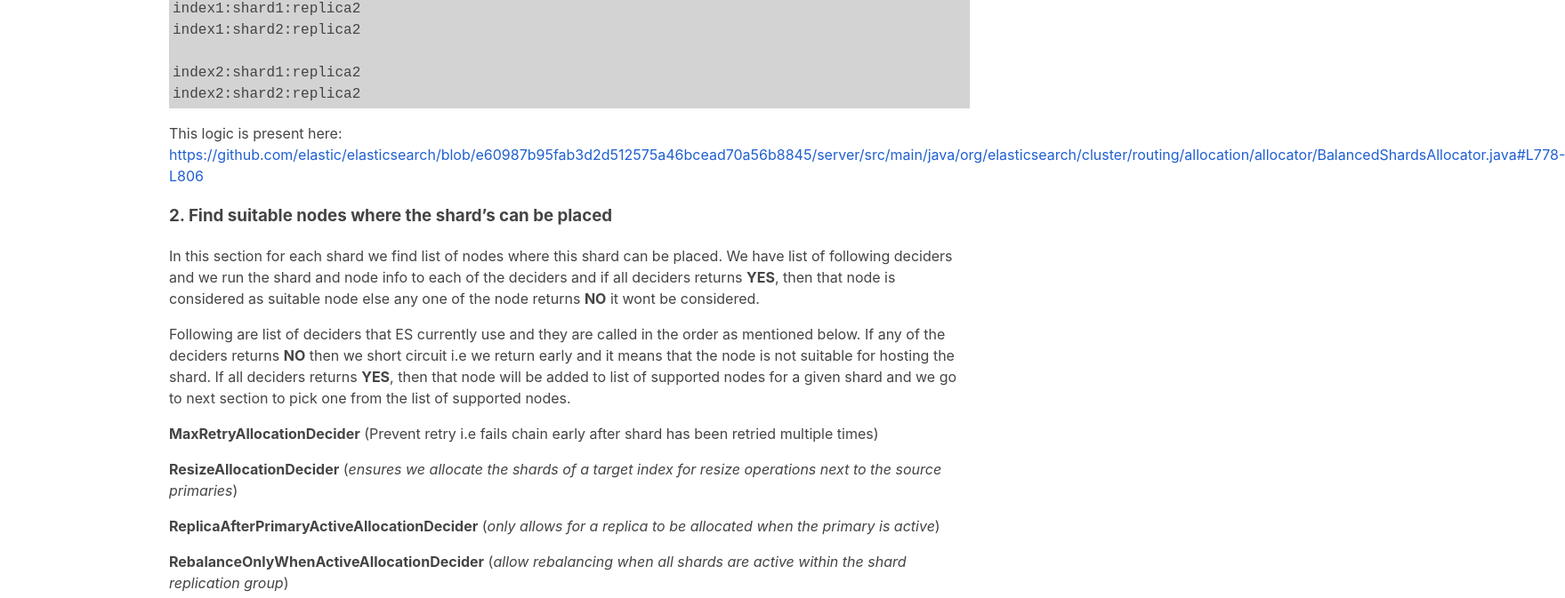
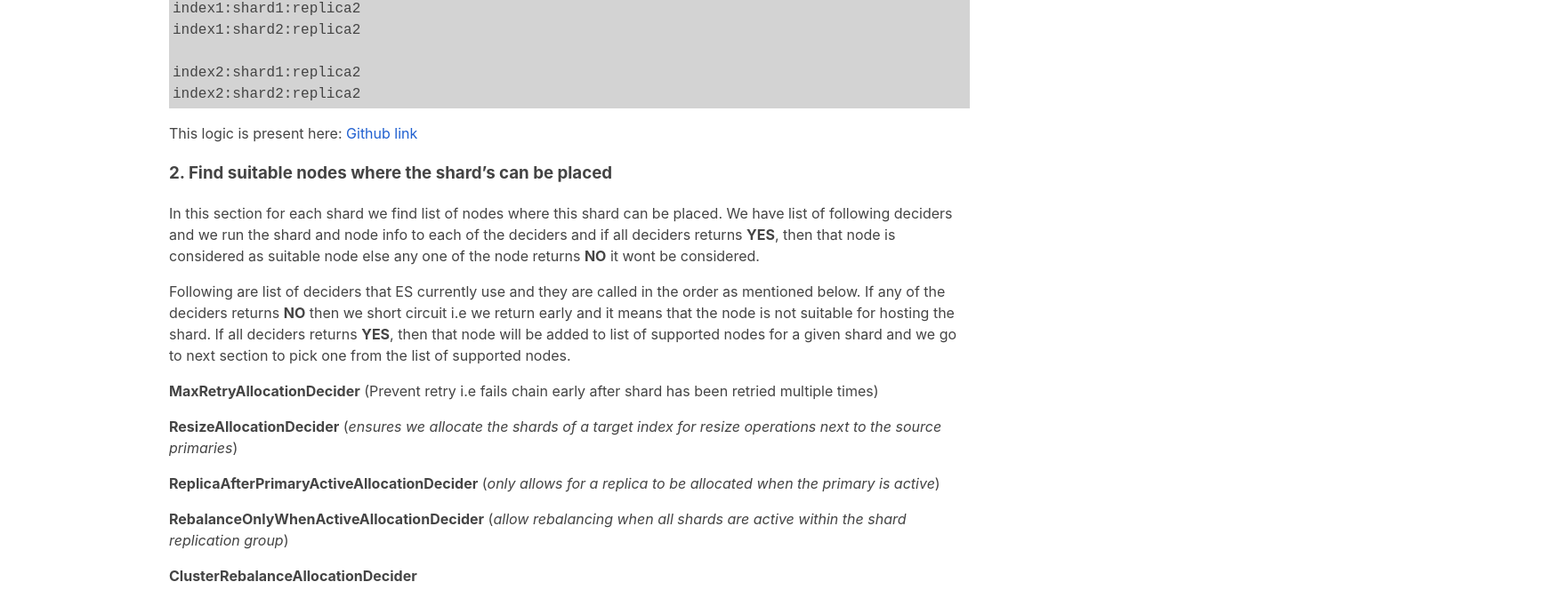
Before and after one commit to vengad-tech/vengadanathan.github.io, a plain HTML site: page post/elasticsearch_allocation_explained/index.html in a window 1280 px wide. Shown: the part 2212-2885 px from the top of the page at 89% size, 1759 px wide, since content can reach past the window. Drawn offline with nearby package versions, Linux system fonts and the light colour scheme; a script that the page names is missing.

```diff
--- a/post/elasticsearch_allocation_explained/index.html
+++ b/post/elasticsearch_allocation_explained/index.html
@@ -161,7 +161,7 @@ index2:shard1:replica2
 index2:shard2:replica2
 </code></pre>
 
-<p>This logic is present here: <a href="https://github.com/elastic/elasticsearch/blob/e60987b95fab3d2d512575a46bcead70a56b8845/server/src/main/java/org/elasticsearch/cluster/routing/allocation/allocator/BalancedShardsAllocator.java#L778-L806">https://github.com/elastic/elasticsearch/blob/e60987b95fab3d2d512575a46bcead70a56b8845/server/src/main/java/org/elasticsearch/cluster/routing/allocation/allocator/BalancedShardsAllocator.java#L778-L806</a></p>
+<p>This logic is present here: <a href="https://github.com/elastic/elasticsearch/blob/e60987b95fab3d2d512575a46bcead70a56b8845/server/src/main/java/org/elasticsearch/cluster/routing/allocation/allocator/BalancedShardsAllocator.java#L778-L806">Github link</a></p>
 
 <h3 id="2-find-suitable-nodes-where-the-shard-s-can-be-placed">2. Find suitable nodes where the shard&rsquo;s can be placed</h3>
 
```
